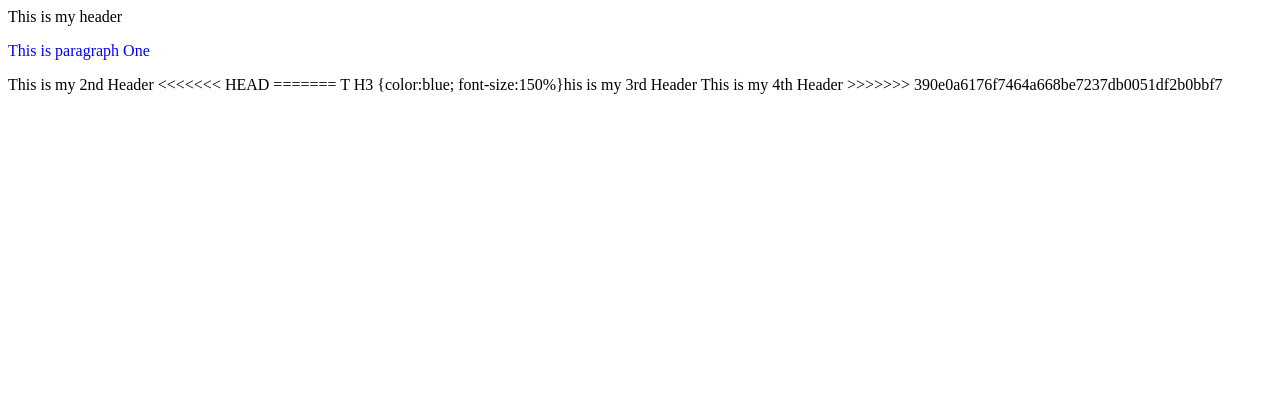
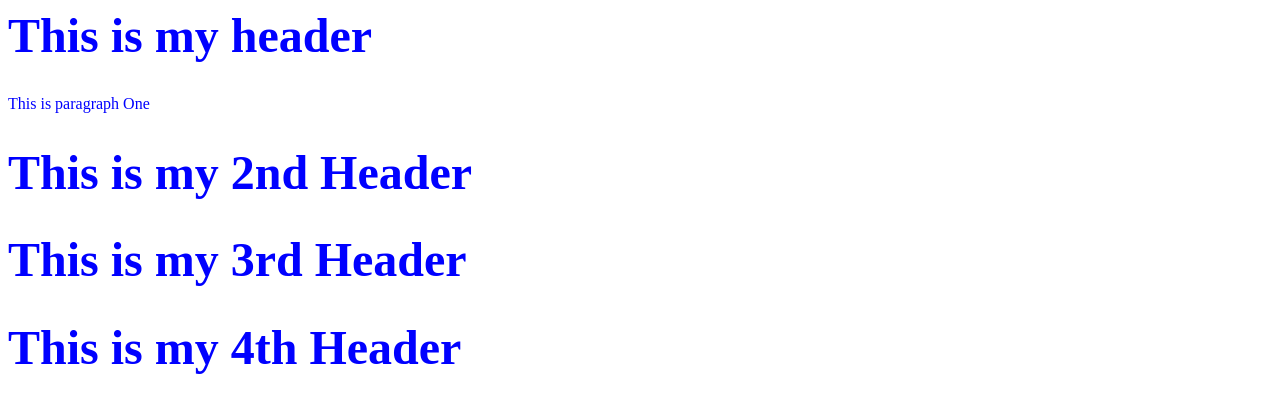
Before and after one commit to Yezoks/SshRemoteRepo, a plain HTML site: page index.html in a window 1280 px wide. Drawn offline with Linux system fonts and the light colour scheme.

Commit message:
HTML correction in index.html

```diff
--- a/index.html
+++ b/index.html
@@ -13,17 +13,13 @@
   </HEAD>
 
 <BODY>
-    <HI> This is my header </HI>
+    <H1> This is my header </H1>
 
     <P> This is paragraph One </P>
 
-    <HI> This is my 2nd Header </HI>
-<<<<<<< HEAD
-=======
-    <HI> T
-      H3 {color:blue; font-size:150%}his is my 3rd Header </HI>
-    <HI> This is my 4th Header </HI>
->>>>>>> 390e0a6176f7464a668be7237db0051df2b0bbf7
+    <H1> This is my 2nd Header </H1>
+    <H1> This is my 3rd Header </H1>
+    <H1> This is my 4th Header </H1>
 
 </BODY>
 
```
